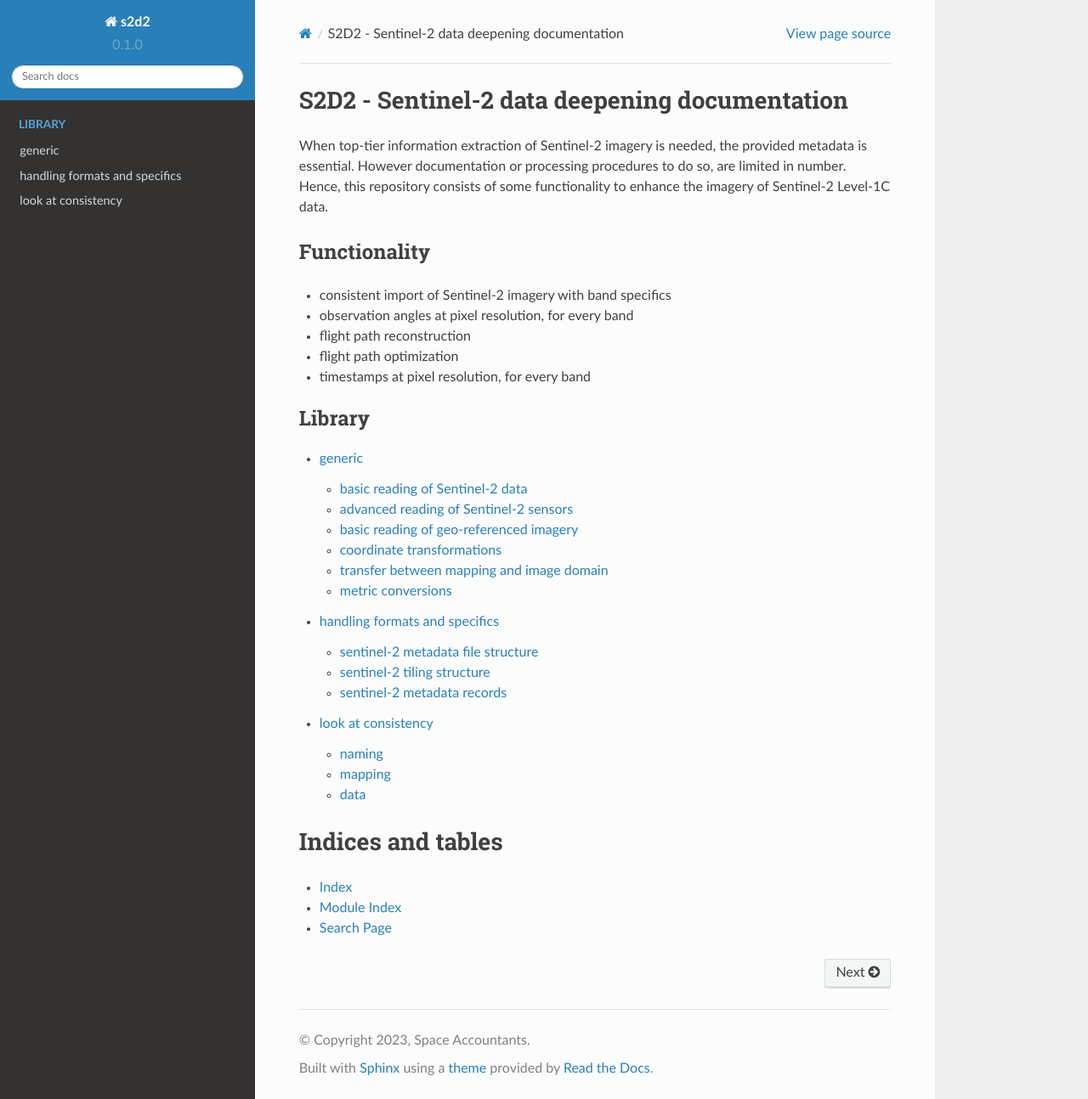
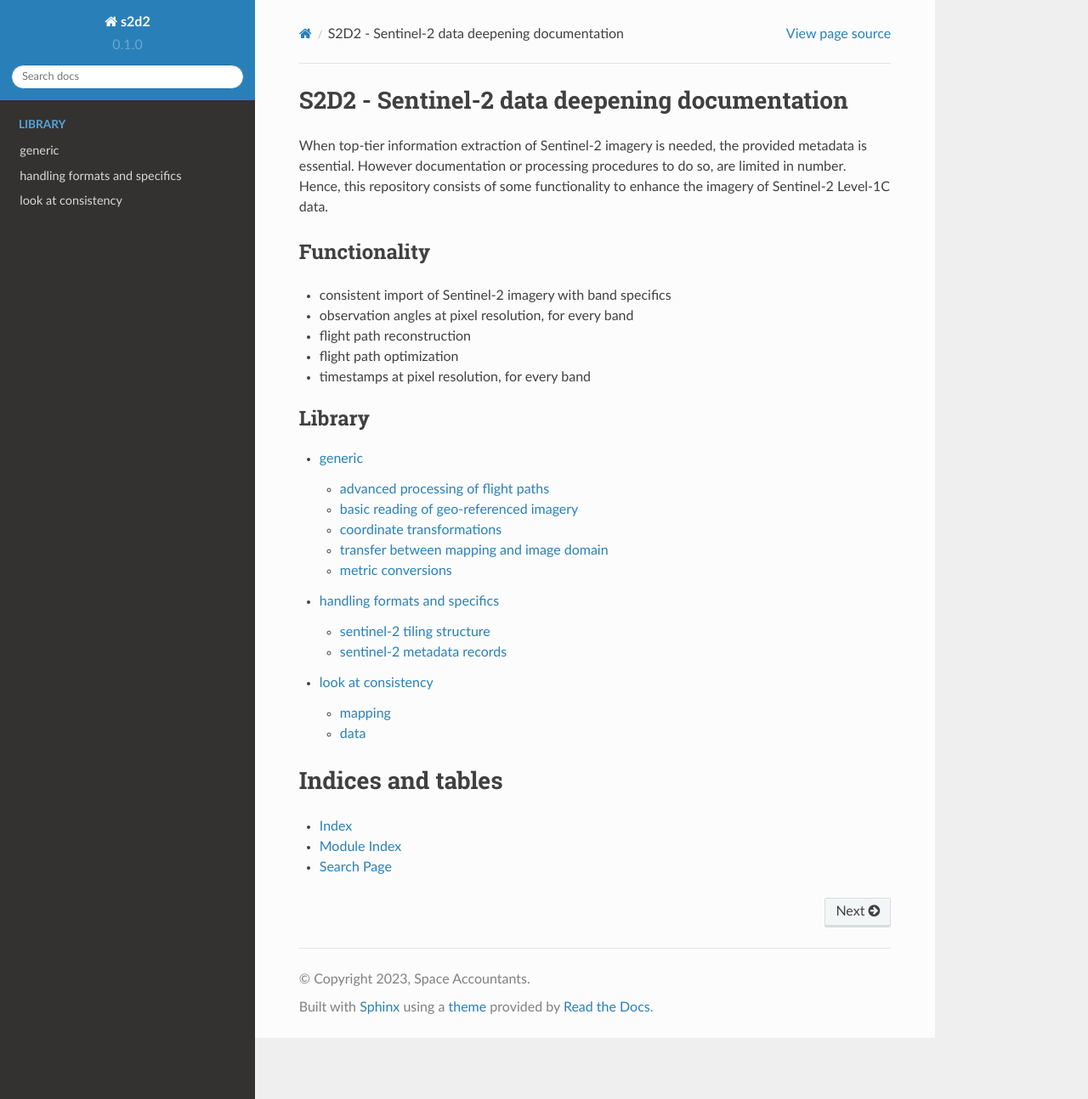
Before and after one commit to space-accountants/s2d2, a Sphinx documentation site: the page built from docs/index.rst, in a window 1280 px wide and 1294 px high. Shown: the whole window at 85% size. Built offline with Sphinx 7.4.7 and the Read the Docs theme 2.0.0, drawn with Linux system fonts in a browser that asks for light colours.

Commit message:
Update modules.rst
adjusted read the docs

```diff
--- a/docs/modules.rst
+++ b/docs/modules.rst
@@ -1,14 +1,9 @@
 generic
 -------
 
-basic reading of Sentinel-2 data
-~~~~~~~~~~~~~~~~~~~~~~~~~~~~~~~~
-.. automodule:: s2d2.read_sentinel2
-    :members:
-
-advanced reading of Sentinel-2 sensors
-~~~~~~~~~~~~~~~~~~~~~~~~~~~~~~~~~~~~~~
-.. automodule:: s2d2.sensor_readings_sentinel2
+advanced processing of flight paths
+~~~~~~~~~~~~~~~~~~~~~~~~~~~~~~~~~~~
+.. automodule:: s2d2.orbit_tools
     :members:
 
 basic reading of geo-referenced imagery
@@ -34,11 +29,6 @@ metric conversions
 handling formats and specifics
 ------------------------------
 
-sentinel-2 metadata file structure
-~~~~~~~~~~~~~~~~~~~~~~~~~~~~~~~~~~
-.. automodule:: s2d2.handler.sentinel2
-    :members:
-
 sentinel-2 tiling structure
 ~~~~~~~~~~~~~~~~~~~~~~~~~~~
 .. automodule:: s2d2.handler.mgrs
@@ -52,11 +42,6 @@ sentinel-2 metadata records
 look at consistency
 -------------------
 
-naming
-~~~~~~
-.. automodule:: dhdt.checking.naming
-    :members:
-
 mapping
 ~~~~~~~
 .. automodule:: dhdt.checking.mapping
```
